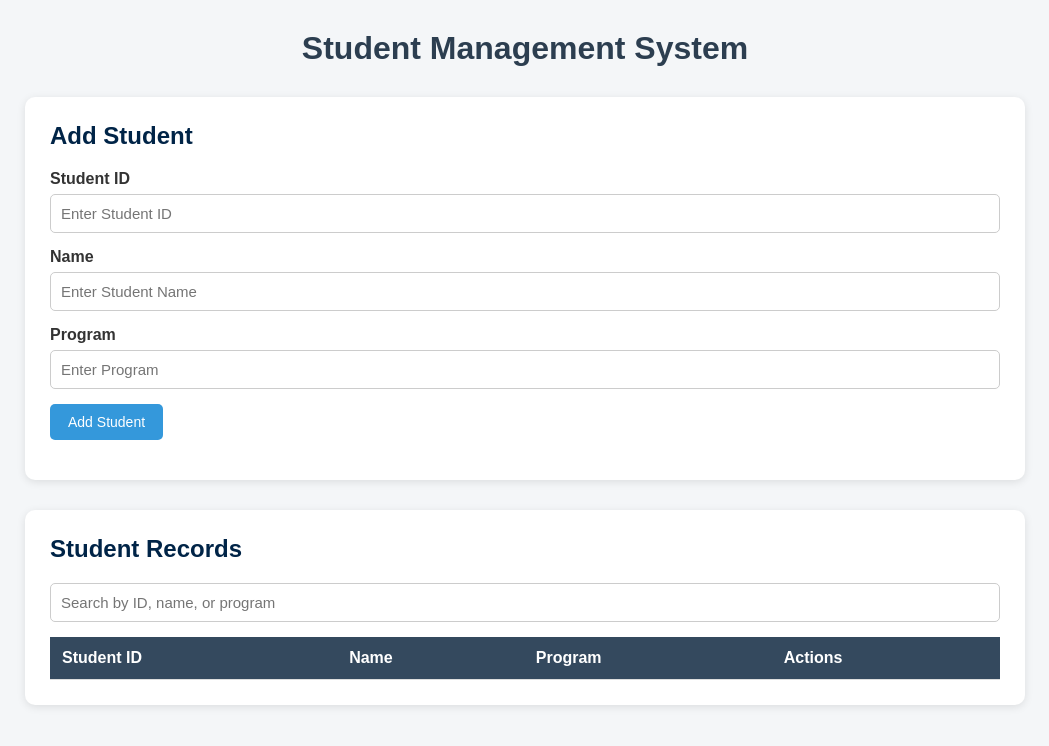
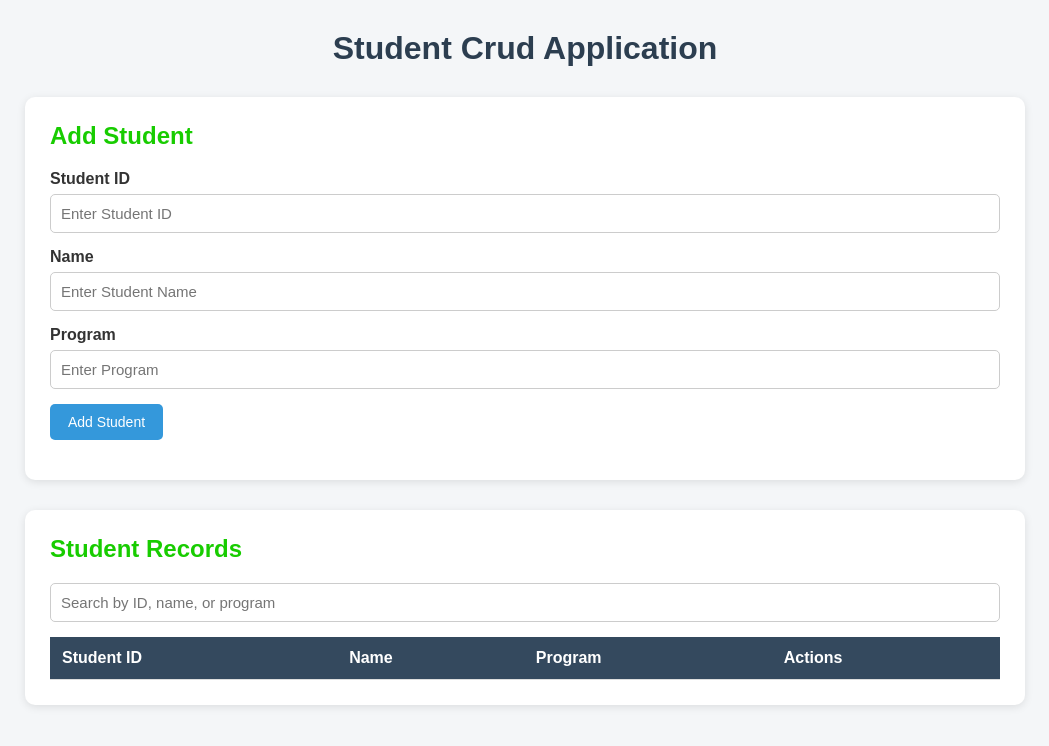
Before and after one commit to cropsarenotawesome-commits/student-crud-app, a website: page public/index.html in a window 1280 px wide. Shown: the whole page, without its empty margins (115-1164 px from the left). Drawn offline with Linux system fonts and the light colour scheme; no server answers.

Commit message:
Update application interface

```diff
--- a/public/index.html
+++ b/public/index.html
@@ -3,7 +3,7 @@
 <head>
     <meta charset="UTF-8">
     <meta name="viewport" content="width=device-width, initial-scale=1.0">
-    <title>Student Management System</title>
+    <title>Student Crud Application</title>
 
     <link rel="stylesheet" href="style.css">
 </head>
@@ -12,7 +12,7 @@
 
     <div class="container">
 
-        <h1>Student Management System</h1>
+        <h1>Student Crud Application</h1>
 
         <!-- Student Form -->
         <div class="form-container">
--- a/public/style.css
+++ b/public/style.css
@@ -24,7 +24,7 @@ h1 {
 
 h2 {
     margin-bottom: 20px;
-    color: #002447;
+    color: #18cc00;
 }
 
 /* Form Section */
```
